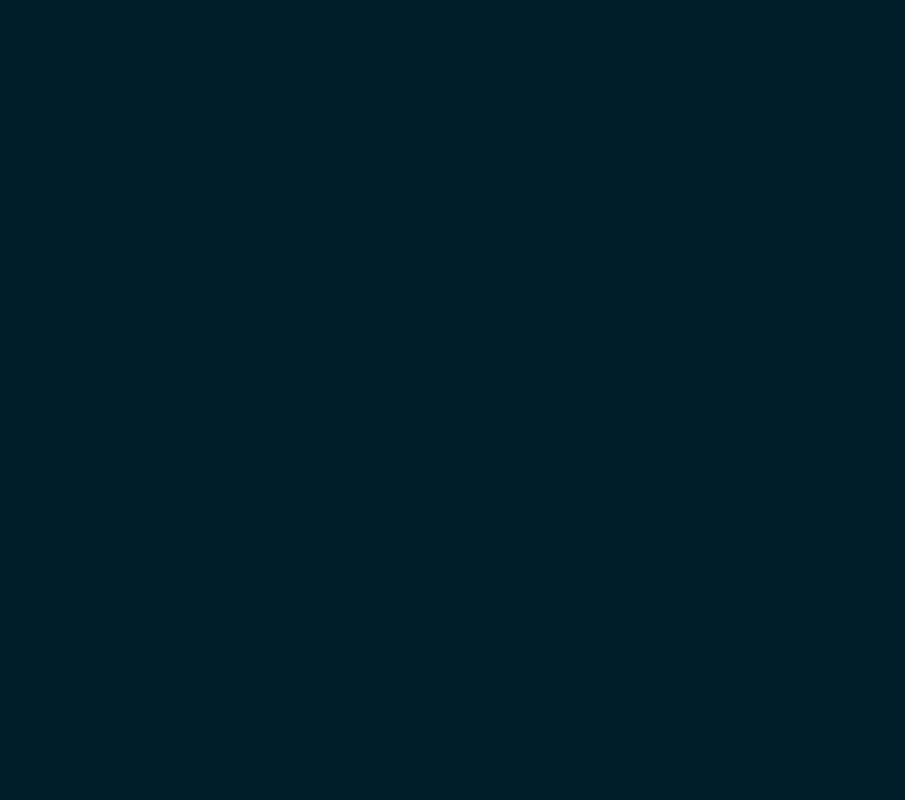
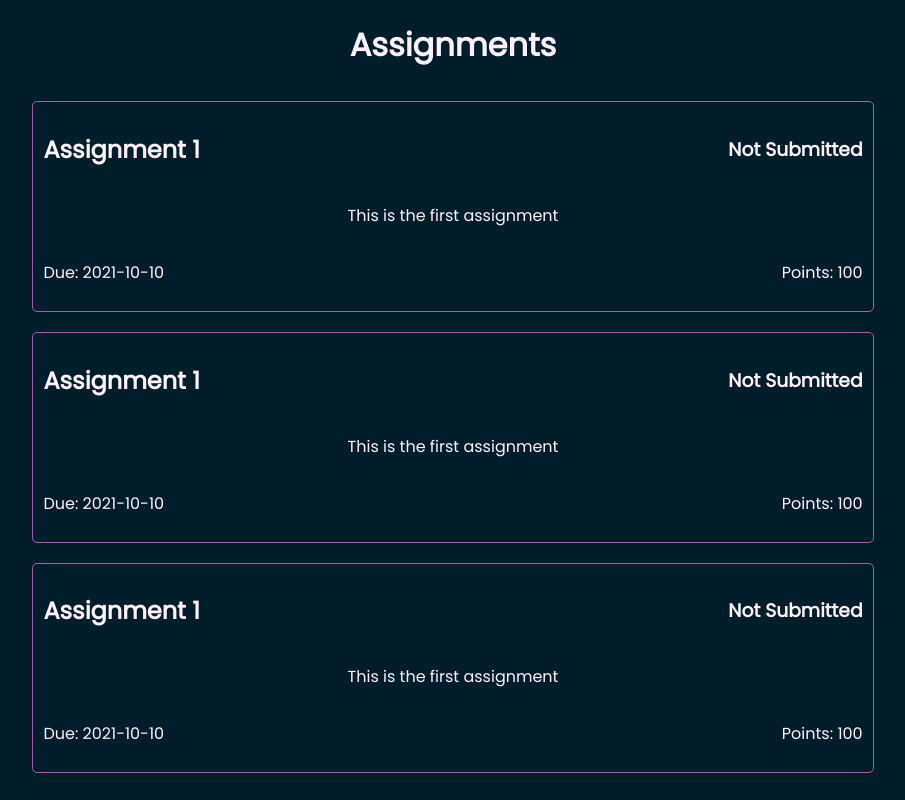
Before and after one commit to divyanshraj0408/ClassConnect, a React (Vite) app in the folder client/: page /1/assigments in a window 1280 px wide. Before the commit this address had no page. Shown: the whole page, without its empty margins (187-1092 px from the left). Built offline with nearby package versions, Linux system fonts and the light colour scheme.

Commit message:
add assigments route

```diff
--- a/client/src/App.tsx
+++ b/client/src/App.tsx
@@ -4,6 +4,7 @@ import LandingPage from "./landingPage/pages/LandingPage";
 import LoginPage from "./landingPage/pages/LoginPage";
 import MainContent from "./classes/pages/MainContent";
 import SignupPage from "./landingPage/pages/SignupPage";
+import Assignments from "./classes/pages/Assignments";
 import "./App.css";
 
 function App() {
@@ -15,6 +16,7 @@ function App() {
           <Route path="/login" element={<LoginPage />}></Route>
           <Route path="/signup" element={<SignupPage />}></Route>
           <Route path="/classes" element={<MainContent />}></Route>
+          <Route path="/:cid/assigments" element={<Assignments />}></Route>
         </Routes>
       </Router>
     </>
--- a/client/src/classes/components/cards/Cards.tsx
+++ b/client/src/classes/components/cards/Cards.tsx
@@ -11,7 +11,7 @@ interface Props {
 const Cards = (props: Props) => {
   return (
     <>
-      <Link to={`/${props.id}/assignments`} className="cards__component">
+      <Link to={`/${props.id}/assigments`} className="cards__component">
         <div className="cards__component_info">
           <p>{props.name}</p>
           <p>{props.classCode}</p>
--- a/client/src/classes/pages/Assignments.css
+++ b/client/src/classes/pages/Assignments.css
@@ -1,5 +1,52 @@
-.Banner_img {
+.assignments {
+  display: flex;
+  flex-direction: column;
+  align-items: center;
+  justify-content: center;
+  height: 100%;
   width: 100%;
-  height: 300px;
-  object-fit: cover;
 }
+.assignments-container {
+  display: flex;
+  flex-direction: column;
+  align-items: center;
+  justify-content: center;
+  height: 100%;
+  width: 80%;
+}
+.assignment-card {
+  display: flex;
+  flex-direction: column;
+  align-items: center;
+  justify-content: center;
+  height: 100%;
+  width: 80%;
+  margin: 10px;
+  padding: 10px;
+  border: 1px solid var(--accent);
+  border-radius: 5px;
+}
+.assignment-card:hover {
+  box-shadow: 0 0 5px var(--accent);
+}
+.assignment-card-header {
+  display: flex;
+  flex-direction: row;
+  align-items: center;
+  justify-content: space-between;
+  width: 100%;
+}
+.assignment-card-body {
+  display: flex;
+  flex-direction: column;
+  align-items: center;
+  justify-content: center;
+  width: 100%;
+}
+.assignment-card-footer {
+  display: flex;
+  flex-direction: row;
+  align-items: center;
+  justify-content: space-between;
+  width: 100%;
+}
--- a/client/src/classes/pages/Assignments.tsx
+++ b/client/src/classes/pages/Assignments.tsx
@@ -1,15 +1,56 @@
 import "./Assignments.css";
+
 const Assignments = () => {
+  const ASSIGNMENTS = [
+    {
+      id: 1,
+      title: "Assignment 1",
+      description: "This is the first assignment",
+      dueDate: "2021-10-10",
+      points: 100,
+      status: "Not Submitted",
+    },
+    {
+      id: 1,
+      title: "Assignment 1",
+      description: "This is the first assignment",
+      dueDate: "2021-10-10",
+      points: 100,
+      status: "Not Submitted",
+    },
+    {
+      id: 1,
+      title: "Assignment 1",
+      description: "This is the first assignment",
+      dueDate: "2021-10-10",
+      points: 100,
+      status: "Not Submitted",
+    },
+  ];
+
   return (
-    <>
-      <div className="class_banner">
-        <img
-          src="https://static.vecteezy.com/system/resources/previews/003/554/120/original/modern-wavy-lines-paper-cut-style-yellow-color-banner-design-free-vector.jpg"
-          alt=""
-          className="Banner_img"
-        />
+    <div>
+      <div className="assignments contianer">
+        <h1>Assignments</h1>
+        <div className="assignments-container">
+          {ASSIGNMENTS.map((assignment) => (
+            <div className="assignment-card" key={assignment.id}>
+              <div className="assignment-card-header">
+                <h2>{assignment.title}</h2>
+                <h3>{assignment.status}</h3>
+              </div>
+              <div className="assignment-card-body">
+                <p>{assignment.description}</p>
+              </div>
+              <div className="assignment-card-footer">
+                <p>Due: {assignment.dueDate}</p>
+                <p>Points: {assignment.points}</p>
+              </div>
+            </div>
+          ))}
+        </div>
       </div>
-    </>
+    </div>
   );
 };
 
--- a/client/src/classes/pages/MainContent.tsx
+++ b/client/src/classes/pages/MainContent.tsx
@@ -29,7 +29,6 @@ const MainContent = () => {
   return (
     <div>
       <Navbar logo="Logo" handleClick={handleClick} text="Add Classes" />
-
       <div className="container">
         {menuVisibility && <Menu handleClick={handleClick} />}
         <div className="classes__cards">
```
